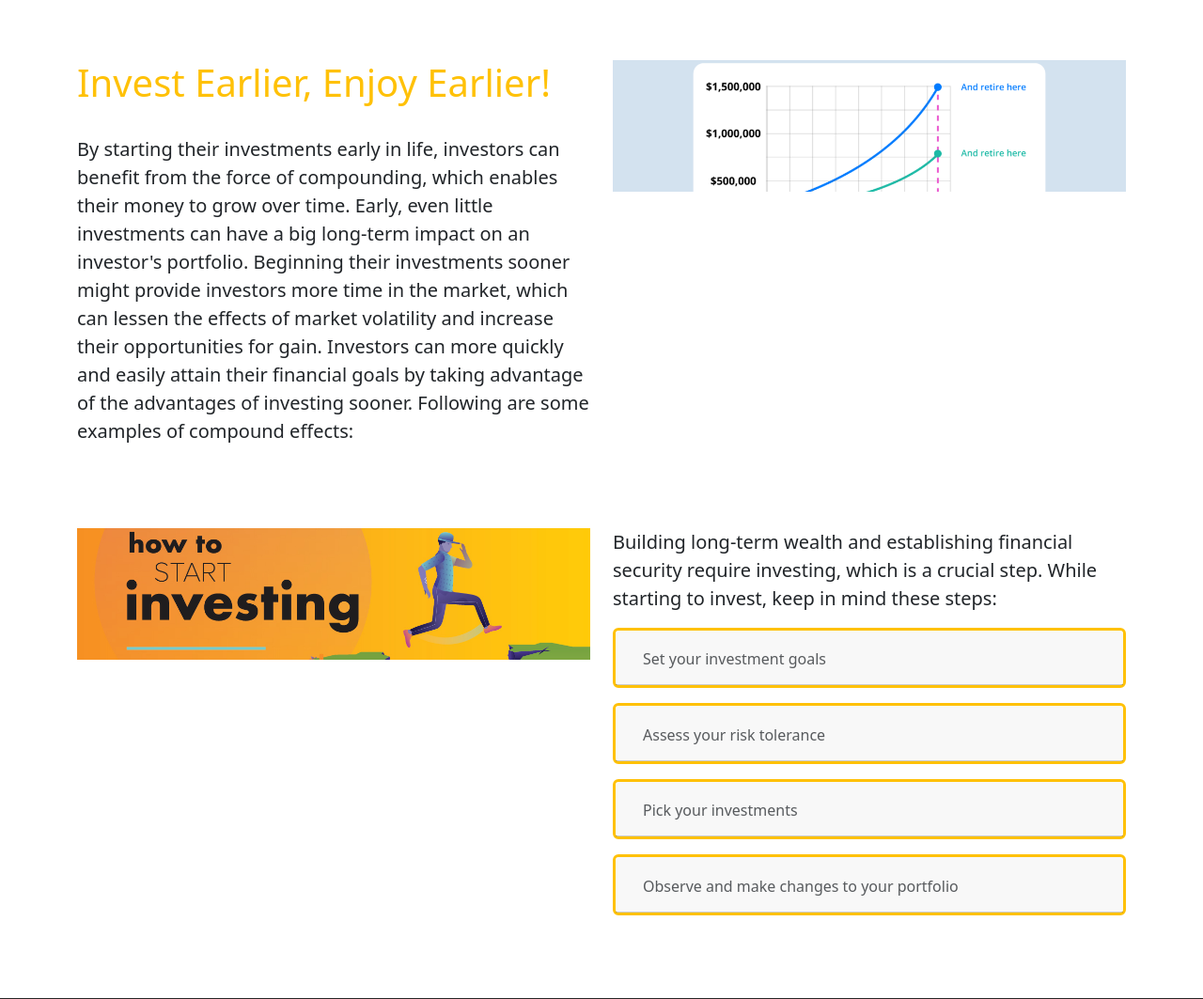
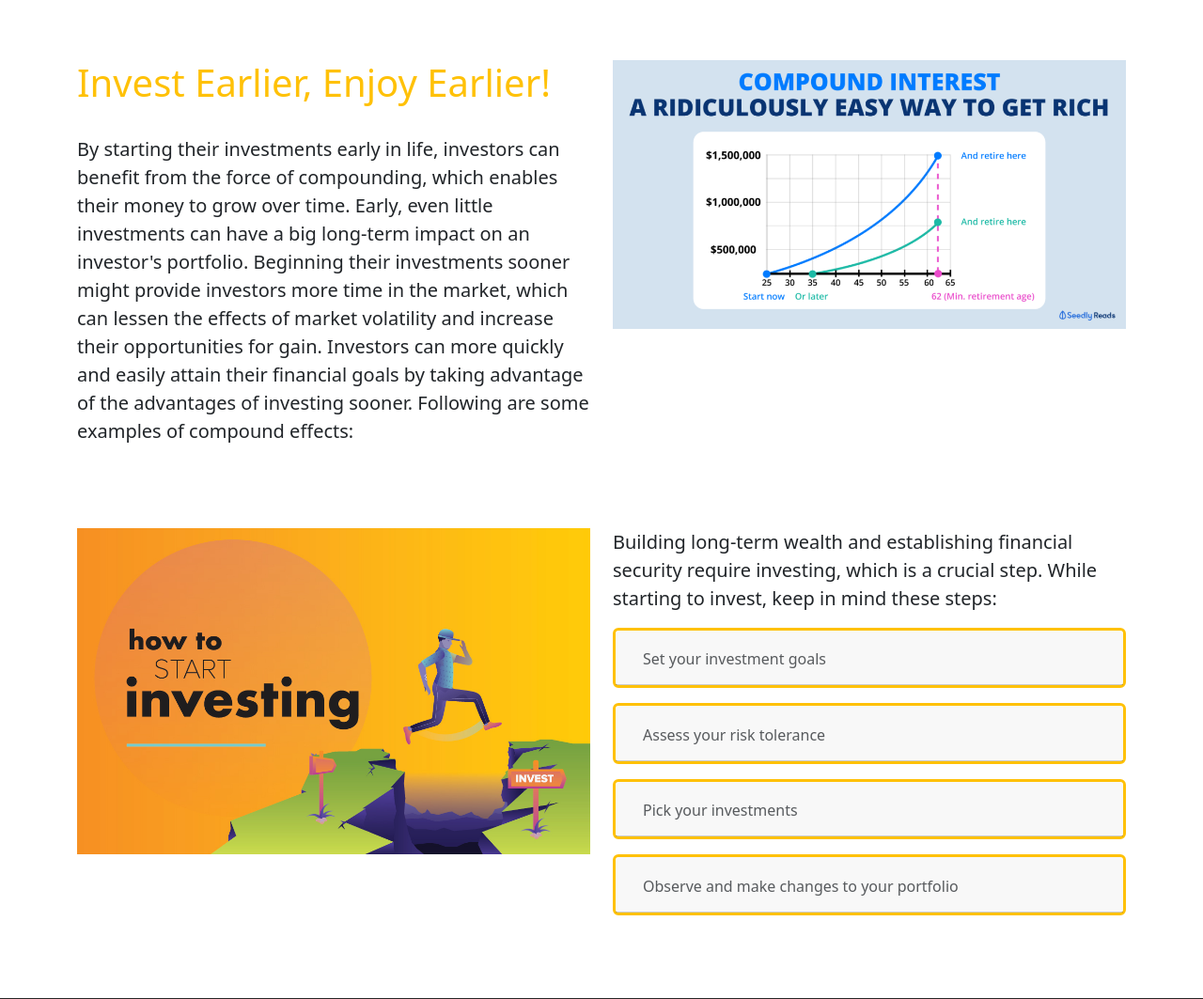
Before and after one commit to KRenHong/FiNANCE, a PHP site: page /investments.php in a window 1280 px wide. Shown: the part 1452-2515 px from the top of the page at 94% size. Run offline with PHP 8.4, Linux system fonts and the light colour scheme; some libraries are stand-ins or nearby versions.

Commit message:
invesment adjustment

```diff
--- a/components/investments/investments.inc.php
+++ b/components/investments/investments.inc.php
@@ -84,12 +84,12 @@
           of investing sooner. Following are some examples of compound effects:</p>
       </div>
       <div class="col-lg-6 text-start py-3">
-        <img src="img/Compounding.webp" class="card-img" alt="...">
+        <img id="img_id" src="img/Compounding.webp" class="img-fluid" alt="...">
       </div>
     </div>
     <div class="row ">
       <div class="col-lg-6 text-start ">
-        <img src="img/start-investing.jpg" class="card-img" alt="...">
+        <img id="img_id" src="img/start-investing.jpg" class="img-fluid" alt="...">
       </div>
       <div class="col-lg-6 text-start pb-3 mb-5">
         <p class="lead">Building long-term wealth and establishing financial security require investing, which is a
```
